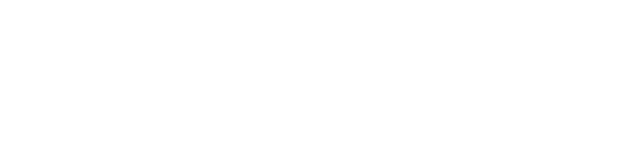
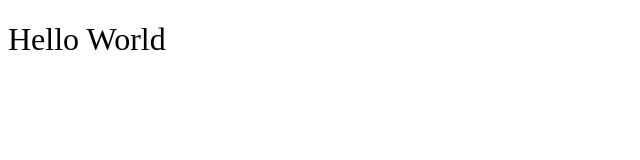
Before and after one commit to glyder/basic-git-workflow, a plain HTML site: page index.html in a window 1280 px wide. Shown: the whole page, without its empty margins (0-640 px from the left). Drawn offline with Linux system fonts and the light colour scheme.

Commit message:
Update index.html

```diff
--- a/index.html
+++ b/index.html
@@ -12,12 +12,19 @@
     <meta name="description" content="">
     <meta name="viewport" content="width=device-width, initial-scale=1">
     <link rel="stylesheet" href="">
+    <style>
+        .header { font-weight: 500;}
+    </style>
 </head>
 
 <body>
     <!--[if lt IE 7]>
             <p class="browsehappy">You are using an <strong>outdated</strong> browser. Please <a href="#">upgrade your browser</a> to improve your experience.</p>
         <![endif]-->
+    <h1 class="header">Hello World</h1>
+    <br>
+
+
 
     <script src="" async defer></script>
 </body>
```
